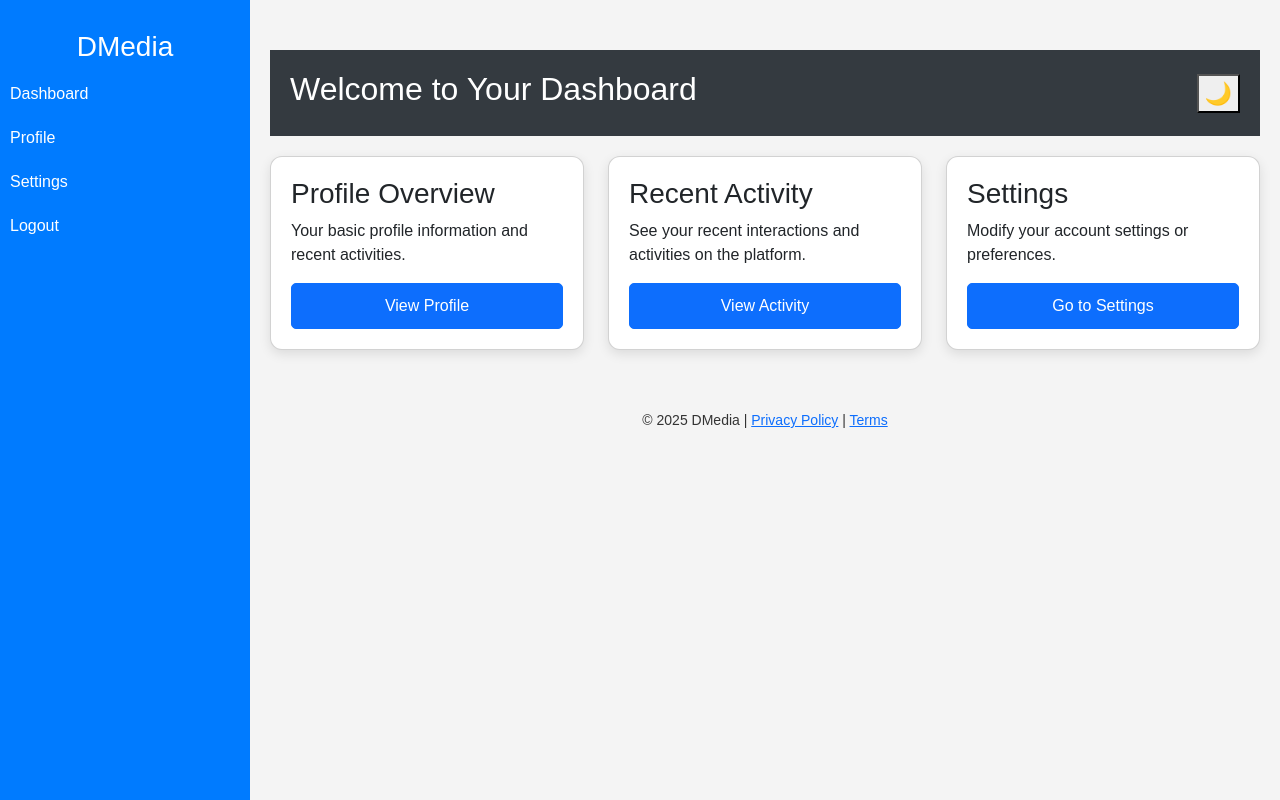
After one commit to Dawaman43/social-media, a Django app: template socialmedia/accounts/templates/accounts/dashboard.html in a window 1280 px wide. The commit adds this page. Run offline with Django 3.2, Linux system fonts and the light colour scheme; the template is opened without the code that fills it, so the values that code supplies are empty; some libraries are stand-ins or nearby versions.

```diff
--- /dev/null
+++ b/socialmedia/accounts/templates/accounts/dashboard.html
@@ -0,0 +1,236 @@
+{% load static %}
+
+<!DOCTYPE html>
+<html lang="en">
+<head>
+    <meta charset="UTF-8">
+    <meta name="viewport" content="width=device-width, initial-scale=1.0">
+    <title>Dashboard</title>
+    <link rel="stylesheet" href="{% static 'css/bootstrap.min.css' %}">
+
+    <style>
+        /* 🌟 General Styles */
+        body {
+            font-family: 'Poppins', sans-serif;
+            transition: background 0.4s ease, color 0.4s ease;
+        }
+
+        /* 🌞 Light Mode */
+        body.light-mode {
+            background: #f4f4f4;
+            color: #333;
+        }
+
+        /* 🌙 Dark Mode */
+        body.dark-mode {
+            background: #1e1e1e;
+            color: #f4f4f4;
+        }
+
+        /* 🎭 Sidebar */
+        .sidebar {
+            background: #007bff;
+            color: white;
+            height: 100vh;
+            padding-top: 30px;
+            position: fixed;
+            top: 0;
+            left: 0;
+            width: 250px;
+            transition: transform 0.3s ease;
+        }
+
+        .sidebar a {
+            color: white;
+            text-decoration: none;
+            padding: 10px;
+            display: block;
+            transition: background 0.3s ease;
+        }
+
+        .sidebar a:hover {
+            background: #0056b3;
+        }
+
+        /* Main content area */
+        .content {
+            margin-left: 250px;
+            padding: 20px;
+            transition: margin-left 0.3s ease;
+        }
+
+        /* 🎛️ Header */
+        .header {
+            display: flex;
+            align-items: center;
+            justify-content: space-between;
+            background: #343a40;
+            color: white;
+            padding: 20px;
+            font-size: 1.5rem;
+        }
+
+        .header .theme-toggle {
+            font-size: 22px;
+            cursor: pointer;
+        }
+
+        /* Card Styling */
+        .card {
+            border-radius: 12px;
+            padding: 20px;
+            margin: 20px 0;
+            animation: fadeIn 0.5s ease-in-out;
+        }
+
+        body.light-mode .card {
+            background: #fff;
+            box-shadow: 0 4px 12px rgba(0, 0, 0, 0.1);
+        }
+
+        body.dark-mode .card {
+            background: #2a2a2a;
+            box-shadow: 0 4px 12px rgba(255, 255, 255, 0.1);
+        }
+
+        /* 🖋️ Inputs & Labels */
+        .form-group label {
+            font-weight: bold;
+            transition: color 0.3s ease;
+        }
+
+        body.dark-mode .form-group label {
+            color: #ffffff;
+        }
+
+        .form-control {
+            transition: 0.3s ease-in-out;
+            border-radius: 5px;
+        }
+
+        body.light-mode .form-control {
+            background: #fff;
+            border: 1px solid #ccc;
+            color: #333;
+        }
+
+        body.dark-mode .form-control {
+            background: #333;
+            border: 1px solid #555;
+            color: #fff;
+        }
+
+        .btn-primary {
+            transition: 0.3s;
+            padding: 10px;
+            width: 100%;
+            border-radius: 5px;
+        }
+
+        /* Theme Toggle */
+        body.light-mode .theme-toggle {
+            color: #333;
+        }
+
+        body.dark-mode .theme-toggle {
+            color: #f4f4f4;
+        }
+
+        /* 🏁 Footer */
+        footer {
+            text-align: center;
+            margin-top: 30px;
+            padding: 10px;
+            font-size: 14px;
+        }
+
+        @keyframes fadeIn {
+            from { opacity: 0; transform: translateY(-10px); }
+            to { opacity: 1; transform: translateY(0); }
+        }
+
+    </style>
+</head>
+<body class="light-mode"> <!-- Default to Light Mode -->
+
+    <!-- 🌗 Theme Toggle Button -->
+    <button class="theme-toggle" onclick="toggleTheme()">🌙</button>
+
+    <!-- 🎭 Sidebar -->
+    <div class="sidebar">
+        <h3 class="text-center">DMedia</h3>
+        <a href="#">Dashboard</a>
+        <a href="#">Profile</a>
+        <a href="#">Settings</a>
+        <a href="#">Logout</a>
+    </div>
+
+    <!-- Main Content Area -->
+    <div class="content">
+        <!-- 🎛️ Header -->
+        <header class="header">
+            <div>
+                <h2>Welcome to Your Dashboard</h2>
+            </div>
+            <button class="theme-toggle" onclick="toggleTheme()">🌙</button>
+        </header>
+
+        <!-- 🚀 Cards Section -->
+        <div class="row">
+            <div class="col-md-4">
+                <div class="card">
+                    <h3>Profile Overview</h3>
+                    <p>Your basic profile information and recent activities.</p>
+                    <button class="btn btn-primary">View Profile</button>
+                </div>
+            </div>
+            <div class="col-md-4">
+                <div class="card">
+                    <h3>Recent Activity</h3>
+                    <p>See your recent interactions and activities on the platform.</p>
+                    <button class="btn btn-primary">View Activity</button>
+                </div>
+            </div>
+            <div class="col-md-4">
+                <div class="card">
+                    <h3>Settings</h3>
+                    <p>Modify your account settings or preferences.</p>
+                    <button class="btn btn-primary">Go to Settings</button>
+                </div>
+            </div>
+        </div>
+
+        <!-- 🏁 Footer -->
+        <footer>
+            <p>&copy; 2025 DMedia | <a href="#">Privacy Policy</a> | <a href="#">Terms</a></p>
+        </footer>
+    </div>
+
+    <!-- 🌗 Theme Toggle Script -->
+    <script>
+        function toggleTheme() {
+            const body = document.body;
+            const button = document.querySelector('.theme-toggle');
+
+            if (body.classList.contains('light-mode')) {
+                body.classList.replace('light-mode', 'dark-mode');
+                button.innerHTML = "☀️";
+                localStorage.setItem('theme', 'dark');
+            } else {
+                body.classList.replace('dark-mode', 'light-mode');
+                button.innerHTML = "🌙";
+                localStorage.setItem('theme', 'light');
+            }
+        }
+
+        // Load saved theme from LocalStorage
+        document.addEventListener("DOMContentLoaded", function () {
+            const savedTheme = localStorage.getItem('theme');
+            if (savedTheme === 'dark') {
+                document.body.classList.replace('light-mode', 'dark-mode');
+                document.querySelector('.theme-toggle').innerHTML = "☀️";
+            }
+        });
+    </script>
+</body>
+</html>
--- a/socialmedia/accounts/urls.py
+++ b/socialmedia/accounts/urls.py
@@ -5,4 +5,5 @@ urlpatterns = [
     path('register/', views.register, name='register'),  # Registration
     path('login/', views.login_view, name='login'),  # Login
     path('logout/', views.logout_view, name='logout'),  # Logout
+    path('dashboard/', views.dashboard, name='dashboard'),
 ]
--- a/socialmedia/accounts/views.py
+++ b/socialmedia/accounts/views.py
@@ -50,3 +50,8 @@ def logout_view(request):
 # Home View
 def home(request):
     return render(request, 'home.html')
+
+
+def dashboard(request):
+    # Add logic for dashboard here (e.g., showing the user’s information)
+    return render(request, 'dashboard.html')
--- a/socialmedia/socialmedia/urls.py
+++ b/socialmedia/socialmedia/urls.py
@@ -24,6 +24,7 @@ urlpatterns = [
     path('admin/', admin.site.urls),
     path('accounts/', include('accounts.urls')),
     path('', include('home.urls')),
+    path('accounts/', include('allauth.urls'))
 ]
 
 if settings.DEBUG:
```
Also changed, not shown: requirements.txt (added, +49 -0 lines), socialmedia/accounts/templates/accounts/register.html (+7 -0 lines), socialmedia/accounts/templates/socialaccount/login.html (added, +31 -0 lines), 10 other files.
